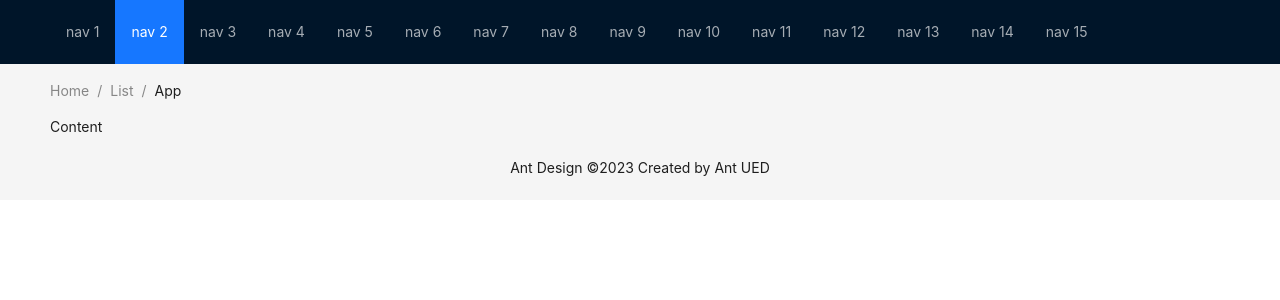
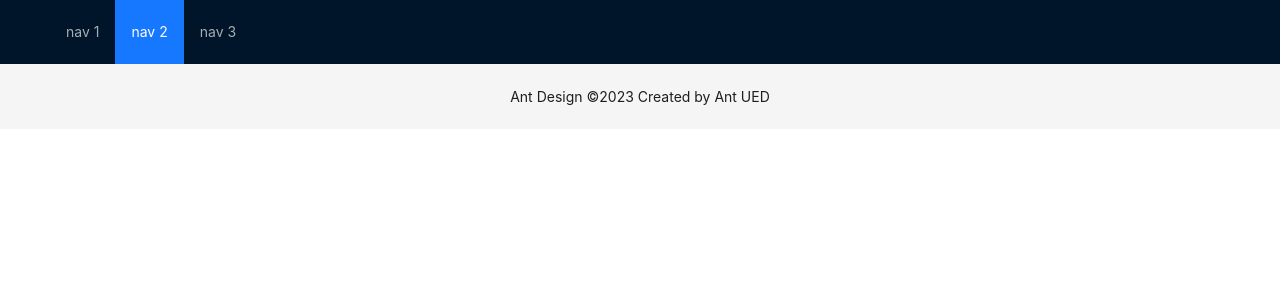
Before and after one commit to Song-Ahyeon/bar-admin-app, a React (Create React App) app: page / in a window 1280 px wide. Shown: the top 300 px of the page. Built offline with nearby package versions, Linux system fonts and the light colour scheme.

Commit message:
Update MainLayout.tsx

```diff
--- a/src/components/MainLayout.tsx
+++ b/src/components/MainLayout.tsx
@@ -1,6 +1,6 @@
 import React from "react";
 import { Route } from "react-router";
-import { BrowserRouter as Router, Routes } from "react-router-dom";
+import { BrowserRouter as Router, Routes, useNavigate } from "react-router-dom";
 import { Breadcrumb, Layout, Menu, theme } from 'antd';
 import NotFound from "../pages/NotFound";
 import Notice from "../pages/Notice";
@@ -8,7 +8,6 @@ import Notice from "../pages/Notice";
 const MainLayout = () => {
 
     const { Header, Content, Footer } = Layout;
-
     const routes = [
         {path: '/notice', element: <Notice />}
     ]
@@ -21,7 +20,7 @@ const MainLayout = () => {
             theme="dark"
             mode="horizontal"
             defaultSelectedKeys={['2']}
-            items={new Array(15).fill(null).map((_, index) => {
+            items={new Array(3).fill(null).map((_, index) => {
               const key = index + 1;
               return {
                 key,
@@ -31,11 +30,6 @@ const MainLayout = () => {
           />
         </Header>
         <Content style={{ padding: '0 50px' }}>
-          <Breadcrumb style={{ margin: '16px 0' }}>
-            <Breadcrumb.Item>Home</Breadcrumb.Item>
-            <Breadcrumb.Item>List</Breadcrumb.Item>
-            <Breadcrumb.Item>App</Breadcrumb.Item>
-          </Breadcrumb>
 
             <Router>
                 <Routes>
@@ -45,9 +39,6 @@ const MainLayout = () => {
                 </Routes>
             </Router>
 
-          <div className="site-layout-content">
-            Content
-          </div>
         </Content>
         <Footer style={{ textAlign: 'center' }}>Ant Design ©2023 Created by Ant UED</Footer>
       </Layout>
```
Lines whose indentation alone changed are shown as unchanged.
